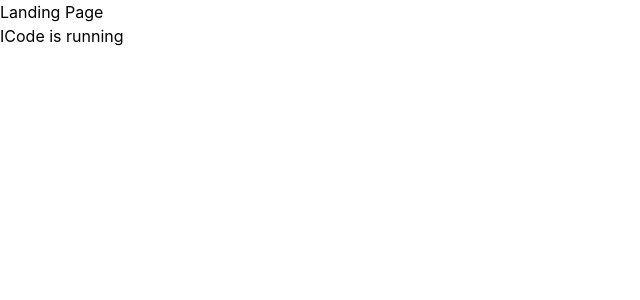
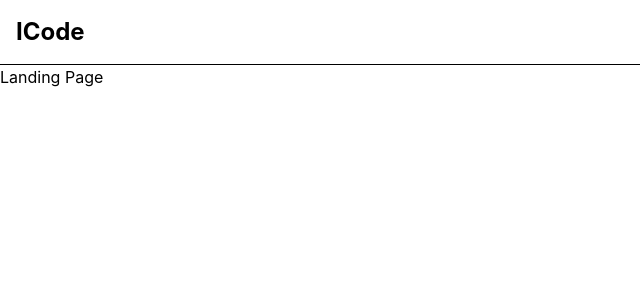
Before and after one commit to saudprashant2062/ICode, a React (Vite) app in the folder Frontend_ICode/: page / in a window 1280 px wide. Shown: the top 300 px of the page, without its empty margins (0-640 px from the left). Built offline with nearby package versions, Linux system fonts and the light colour scheme.

Commit message:
Improved Frontend

```diff
--- /dev/null
+++ b/Frontend_ICode/src/components/Navbar.jsx
@@ -0,0 +1,9 @@
+export default function Navbar({ title }) {
+  return (
+    <nav className="border-b p-4">
+      <h1 className="text-2xl font-bold">
+  {title}
+</h1>
+    </nav>
+  );
+}
--- a/Frontend_ICode/src/pages/Landing.jsx
+++ b/Frontend_ICode/src/pages/Landing.jsx
@@ -1,8 +1,10 @@
+import Navbar from "../components/Navbar";
+
 export default function Landing() {
   return (
-    <div>
+    <>
+      <Navbar title="ICode" />
       <h1>Landing Page</h1>
-      <p>ICode is running</p>
-    </div>
+    </>
   );
 }
```
